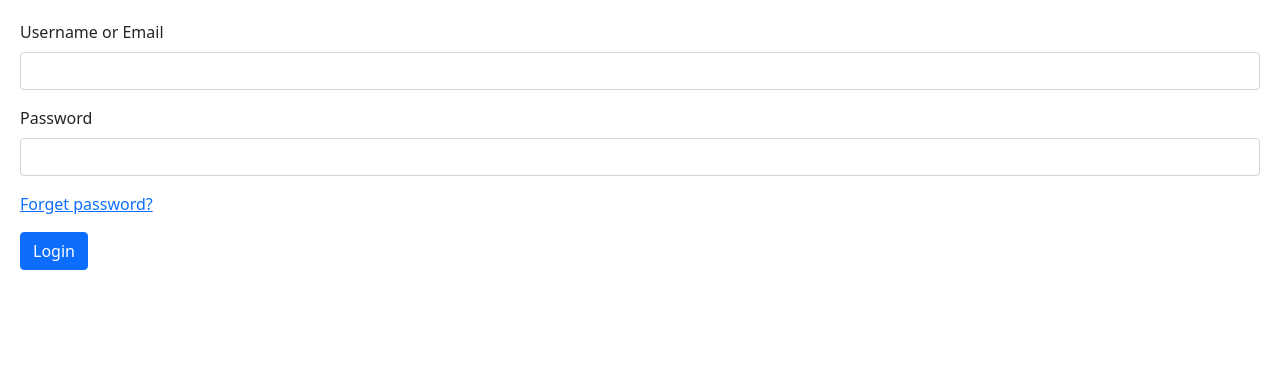
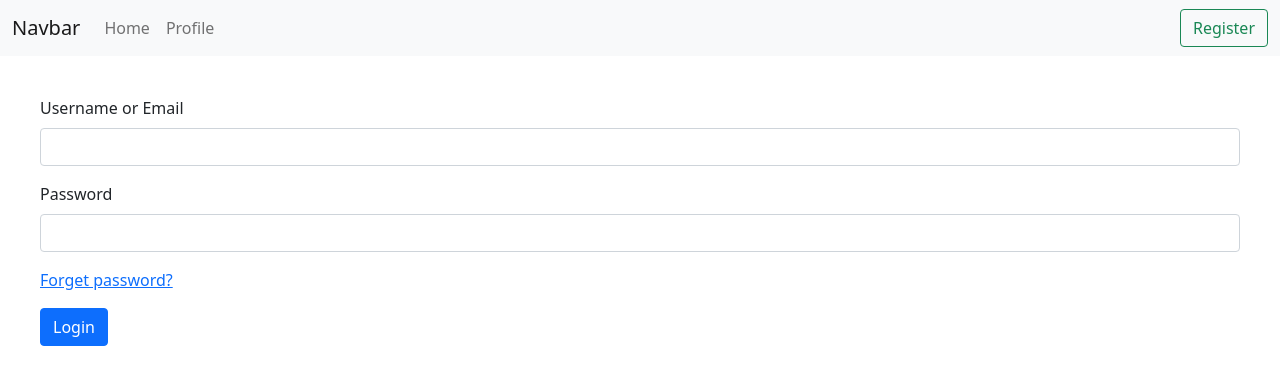
Before and after one commit to kelvinmwinuka/express-tutorial, a website: page views/login.html in a window 1280 px wide. Drawn offline with nearby package versions, Linux system fonts and the light colour scheme; files that its build step writes are made by us from their sources.

Commit message:
Created navbar

```diff
--- a/views/base.html
+++ b/views/base.html
@@ -1,41 +1,90 @@
 <!DOCTYPE html>
 <html>
   <head>
-    <meta charset="utf-8">
-    <meta http-equiv="X-UA-Compatible" content="IE=edge">
+    <meta charset="utf-8" />
+    <meta http-equiv="X-UA-Compatible" content="IE=edge" />
     <title>{{ title }}</title>
-    <meta name="description" content="">
-    <meta name="viewport" content="width=device-width, initial-scale=1">
+    <meta name="description" content="" />
+    <meta name="viewport" content="width=device-width, initial-scale=1" />
     <!-- Bootstrap CSS -->
     <link
       href="https://cdn.jsdelivr.net/npm/bootstrap@5.0.0-beta1/dist/css/bootstrap.min.css"
       rel="stylesheet"
       integrity="sha384-giJF6kkoqNQ00vy+HMDP7azOuL0xtbfIcaT9wjKHr8RbDVddVHyTfAAsrekwKmP1"
-      crossorigin="anonymous">
+      crossorigin="anonymous"
+    />
     <style>
       form {
         margin-top: 20px;
         margin-left: 20px;
         margin-right: 20px;
       }
+      #content {
+        padding: 20px;
+      }
     </style>
     {% block styles %}
-      {# This block will be replaced by child templates when importing styles #}
+    {# This block will be replaced by child templates when importing styles #}
     {% endblock %}
   </head>
   <body>
+    <nav class="navbar navbar-expand-lg navbar-light bg-light">
+      <div class="container-fluid">
+        <a class="navbar-brand" href="/">Navbar</a>
+        <button
+          class="navbar-toggler"
+          type="button"
+          data-bs-toggle="collapse"
+          data-bs-target="#navbarSupportedContent"
+          aria-controls="navbarSupportedContent"
+          aria-expanded="false"
+          aria-label="Toggle navigation"
+        >
+          <span class="navbar-toggler-icon"></span>
+        </button>
+        <div class="collapse navbar-collapse" id="navbarSupportedContent">
+          <ul class="navbar-nav me-auto mb-2 mb-lg-0">
+            <li class="nav-item">
+              <a
+                class="nav-link {% if title === 'Home' %}active{% endif %}"
+                aria-current="page"
+                href="/">
+                Home
+              </a>
+            </li>
+            <li class="nav-item">
+              <a
+                class="nav-link {% if title === 'Profile' %}active{% endif %}"
+                href="/profile">
+                Profile
+              </a>
+            </li>
+          </ul>
+          {% if not user and title === 'Login' %}
+            <a class="btn btn-outline-success" href="/register">Register</a>
+          {% elif not user %}
+            <a class="btn btn-outline-primary" href="/login">Login</a>
+          {% elif user %}
+            <a class="btn btn-outline-danger" href="/logout">Logout</a>
+          {% endif %}
+        </div>
+      </div>
+    </nav>
+
+    <div id="content">
     {% block content %}
-      {# This block will be replaced by child templates when adding content to the  #}
+    {# This block will be replaced by child templates when adding content to the #}
     {% endblock %}
+    </div>
 
     <!-- Bootstrap JavaScript Bundle with Popper -->
     <script
       src="https://cdn.jsdelivr.net/npm/bootstrap@5.0.0-beta1/dist/js/bootstrap.bundle.min.js"
       integrity="sha384-ygbV9kiqUc6oa4msXn9868pTtWMgiQaeYH7/t7LECLbyPA2x65Kgf80OJFdroafW"
-      crossorigin="anonymous">
-    </script>
+      crossorigin="anonymous"
+    ></script>
     {% block scripts %}
-      {# This block will be replaced by child templates when importing scripts #}
+    {# This block will be replaced by child templates when importing scripts #}
     {% endblock %}
   </body>
 </html>
```
